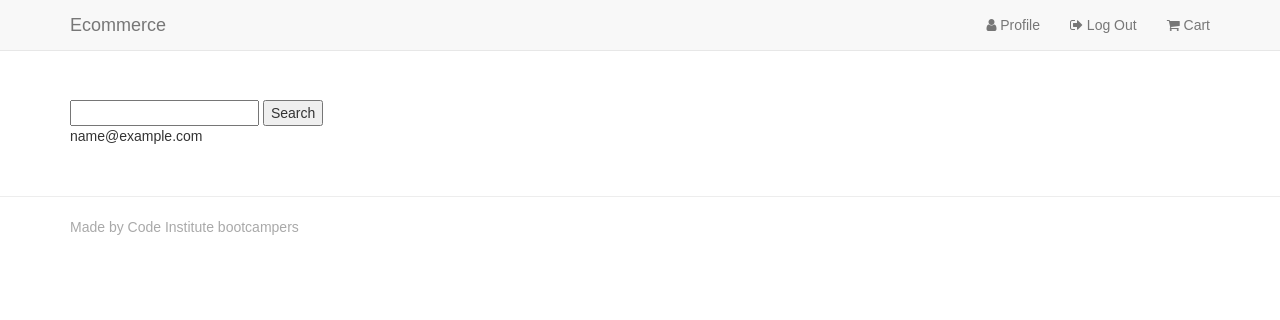
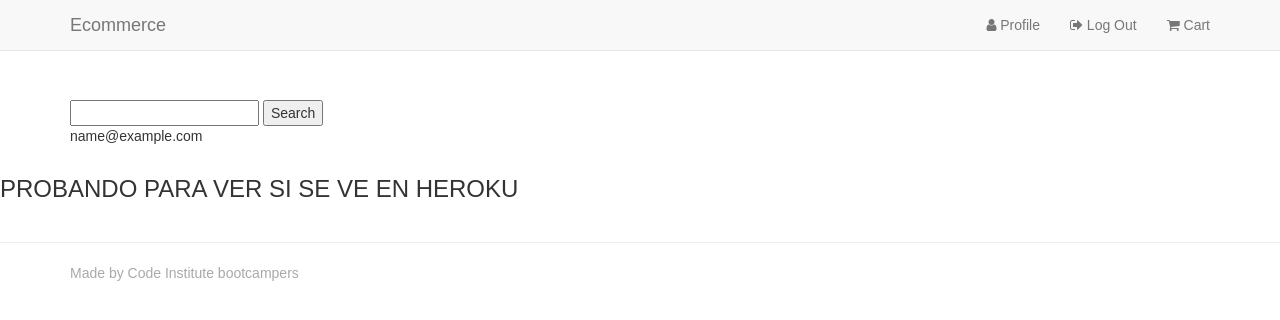
Before and after one commit to EricGaona/e-commerce, a Django app: page /accounts/profile/ in a window 1280 px wide. Shown: the top 320 px of the page. Run offline with Django 3.2, Linux system fonts and the light colour scheme; the visitor is signed in with stand-in values (Sample User, id 1); data comes from the database, SQL or seed files in the repository; some libraries are stand-ins or nearby versions.

Commit message:
PROBANDO PARA VER SI SE VE EN HEROKU

```diff
--- a/templates/base.html
+++ b/templates/base.html
@@ -73,7 +73,9 @@
         </div>
         {% block content %} {% endblock %}
     </div>
-
+    <div>
+    <h3>PROBANDO PARA VER SI SE VE EN HEROKU</h3>
+    </div>
     <footer>
         <div class="container">
             <p>Made by Code Institute bootcampers</p>
```
